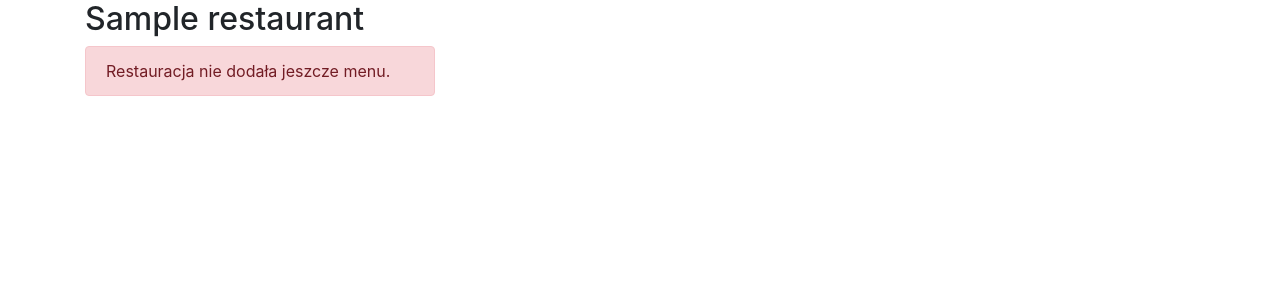
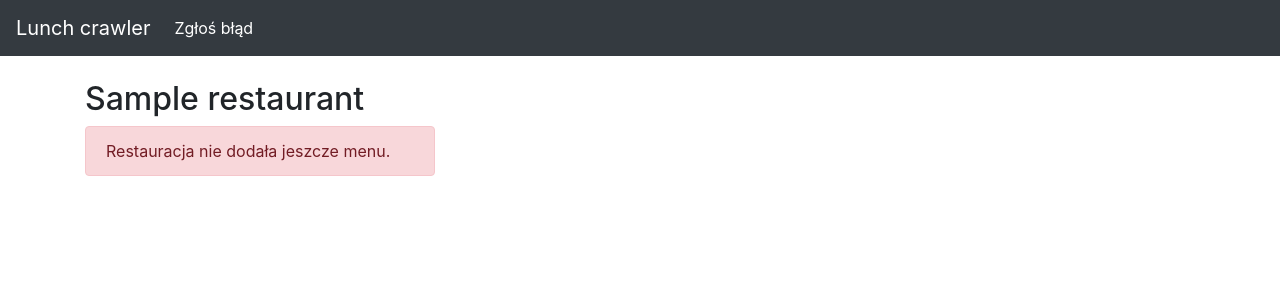
Before and after one commit to KrzysztofSakowski/lunch-crawler, a Django app: template lunch/templates/lunch/lunch.html in a window 1280 px wide. Shown: the top 300 px of the page. Run offline with Django 3.2, Linux system fonts and the light colour scheme; the template is opened without the code that fills it: most values are stand-ins (such as "Sample title", 1, 10 or a date in 2020); some libraries are stand-ins or nearby versions.

Commit message:
Added navbar and error report link.

```diff
--- a/lunch/templates/lunch/base.html
+++ b/lunch/templates/lunch/base.html
@@ -9,8 +9,26 @@
 
     <!-- Bootstrap Bootstrap v4.0.0-beta.2 -->
     <link rel="stylesheet" href="https://maxcdn.bootstrapcdn.com/bootstrap/4.0.0-beta.2/css/bootstrap.min.css" integrity="sha384-PsH8R72JQ3SOdhVi3uxftmaW6Vc51MKb0q5P2rRUpPvrszuE4W1povHYgTpBfshb" crossorigin="anonymous">
+
+    <style>
+        body {
+          padding-top: 5rem;
+        }
+    </style>
+
 </head>
 <body>
+
+    <nav class="navbar navbar-expand-md navbar-dark bg-dark fixed-top">
+      <a class="navbar-brand" href="#">Lunch crawler</a>
+      <div class="collapse navbar-collapse" id="navbarsExampleDefault">
+        <ul class="navbar-nav mr-auto">
+          <li class="nav-item active">
+            <a class="nav-link" href="https://github.com/KrzysztofSakowski/lunch-crawler/issues">Zgłoś błąd</a>
+          </li>
+        </ul>
+      </div>
+    </nav>
 
 {% block content %}
 {% endblock %}
--- a/lunch/templates/lunch/lunch.html
+++ b/lunch/templates/lunch/lunch.html
@@ -4,8 +4,7 @@
 
 {% block content %}
 
-    <div class="container">
-      <main role="main">
+    <main role="main" class="container">
         <div class="row">
             {% for restaurant in restaurants %}
                 <div class="col-lg-4">
@@ -21,7 +20,6 @@
                 </div>
             {% endfor %}
         </div>
-      </main>
-    </div>
+    </main>
 
 {% endblock %}
```
